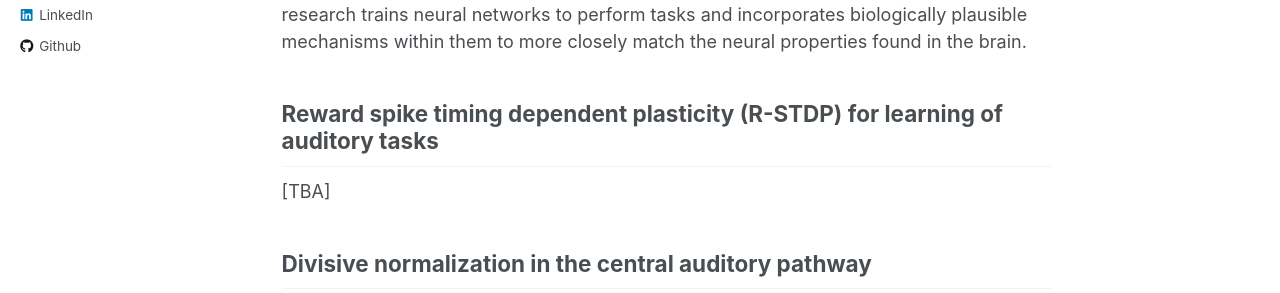
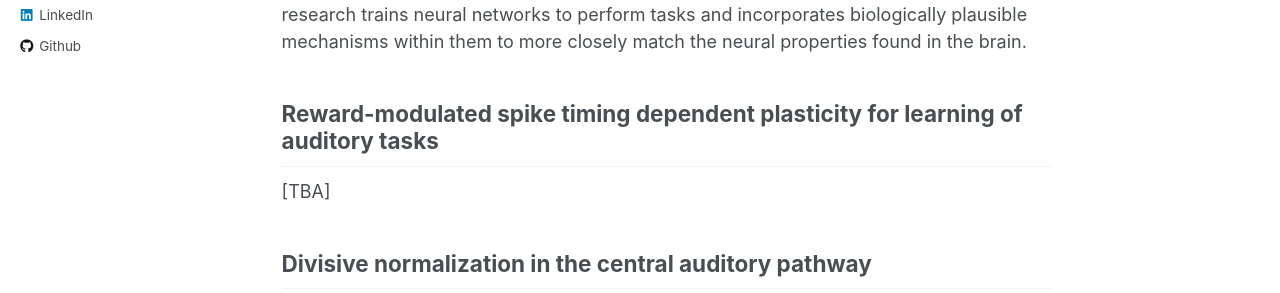
Before and after one commit to chanelfcheng/chanelfcheng.github.io, a Jekyll site: the page built from _pages/about.md, in a window 1280 px wide and 1337 px high. Shown: the part 419-712 px from the top of the window. Built offline with Jekyll 4.4.1, drawn with Linux system fonts in a browser that asks for light colours.

Commit message:
Removed R-STDP abbreviations

```diff
--- a/_pages/about.md
+++ b/_pages/about.md
@@ -14,7 +14,7 @@ Current research
 ======
 My work broadly aims to bridge artificial intelligence and the biological brain with the ultimate goal of reconstructing brain functionality and human behavior. My current research trains neural networks to perform tasks and incorporates biologically plausible mechanisms within them to more closely match the neural properties found in the brain.
 
-Reward spike timing dependent plasticity (R-STDP) for learning of auditory tasks
+Reward-modulated spike timing dependent plasticity for learning of auditory tasks
 ------
 [TBA]
 
```
Also changed, not shown: _pages/projects.md (+1 -1 lines).
